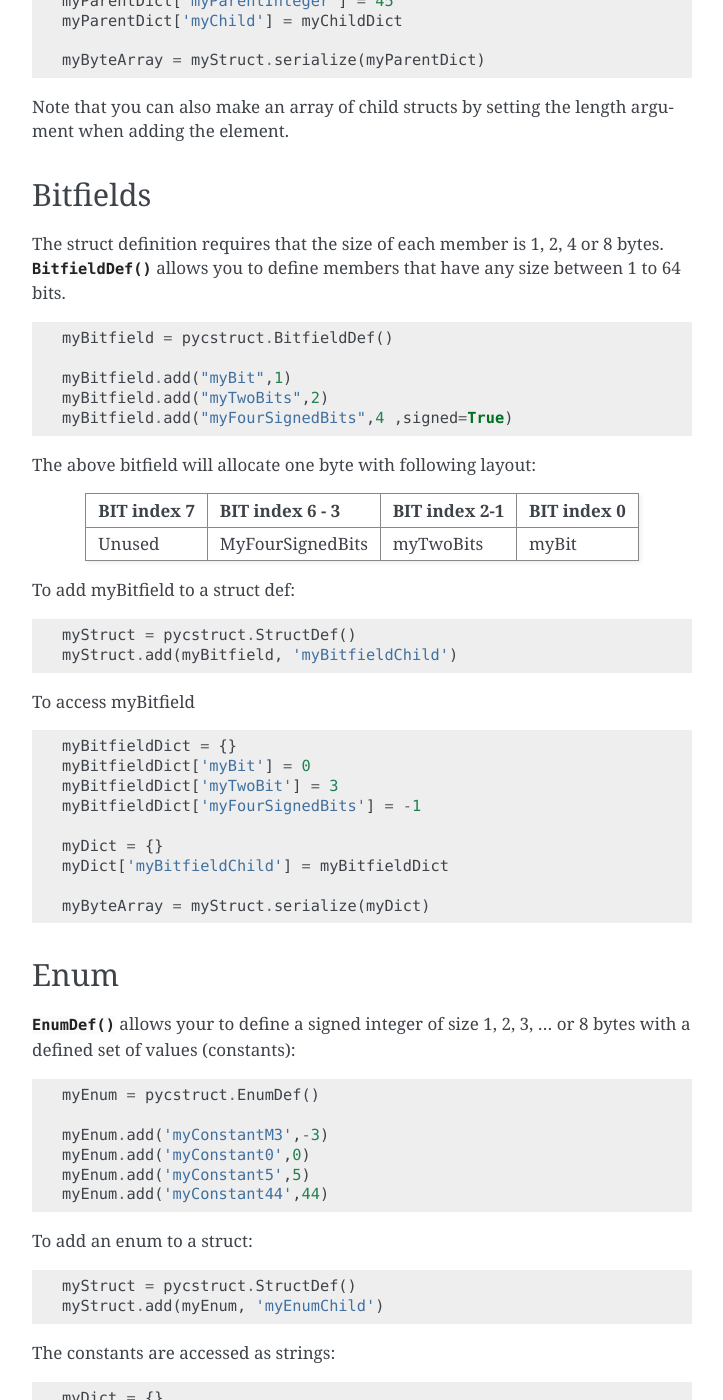
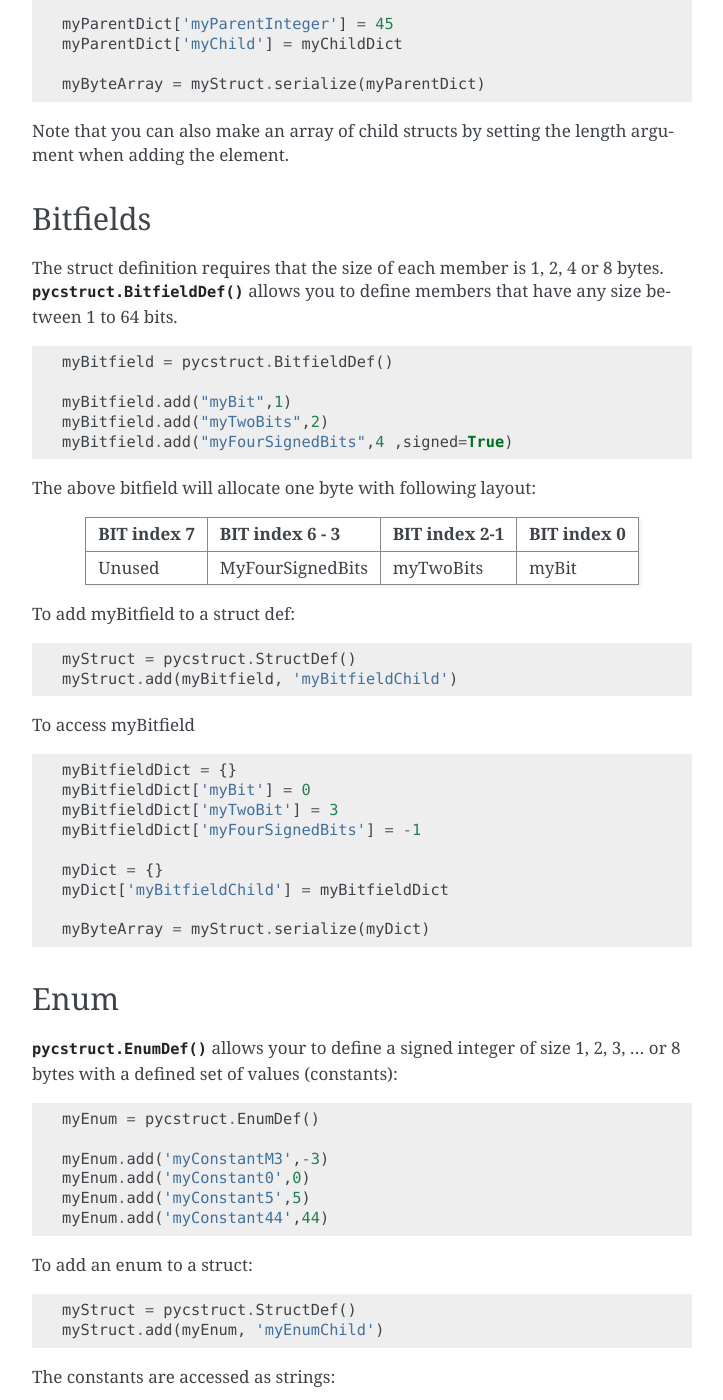
Before and after one commit to midstar/pycstruct, a Sphinx documentation site: the page built from doc/source/overview.rst, in a window 1280 px wide and 1400 px high, scrolled down 2934 px. Shown: the whole window, without its empty margins (388-1111 px from the left). Built offline with Sphinx 7.4.7, drawn with Linux system fonts in a browser that asks for light colours; some of the changed text lies outside the part shown.

Commit message:
Fixed doc

```diff
--- a/doc/source/examples/examples.rst
+++ b/doc/source/examples/examples.rst
@@ -88,6 +88,7 @@
 code instead of manually creating the definitions:
 
 .. code-block:: python
+
     import pycstruct
 
     definitions = pycstruct.parse_file('simple_example.c')
--- a/doc/source/installation.rst
+++ b/doc/source/installation.rst
@@ -11,7 +11,7 @@
 
 Install pycstruct with :command:`pip`::
 
-    python -m pip install pycstruct
+    python3 -m pip install pycstruct
 
 Extra dependencies to parse source code
 ----------------------------------------
--- a/doc/source/overview.rst
+++ b/doc/source/overview.rst
@@ -24,7 +24,7 @@
 Structs
 -------
 
-Memory layout of an object is defined using the :py:meth:`StructDef`
+Memory layout of an object is defined using the :py:meth:`pycstruct.StructDef`
 object. For example:
 
 .. code-block:: python
@@ -160,7 +160,7 @@
 ---------
 
 The struct definition requires that the size of each member is 1, 2, 4 or 8
-bytes. :py:meth:`BitfieldDef` allows you to define members that have any
+bytes. :py:meth:`pycstruct.BitfieldDef` allows you to define members that have any
 size between 1 to 64 bits.
 
 .. code-block:: python
@@ -203,7 +203,7 @@
 Enum
 ----
 
-:py:meth:`EnumDef` allows your to define a signed integer of size 1, 2, 3, ...
+:py:meth:`pycstruct.EnumDef` allows your to define a signed integer of size 1, 2, 3, ...
 or 8 bytes with a defined set of values (constants):
 
 .. code-block:: python
```
Also changed, not shown: other parts of doc/source/examples/examples.rst (+1 -1 lines).
